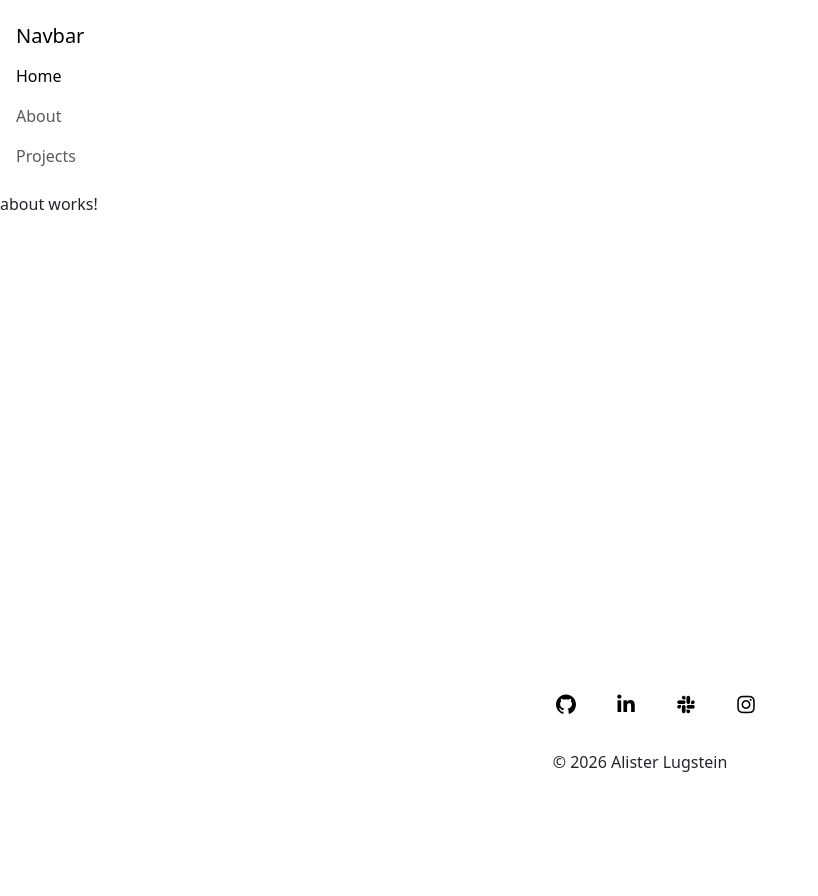
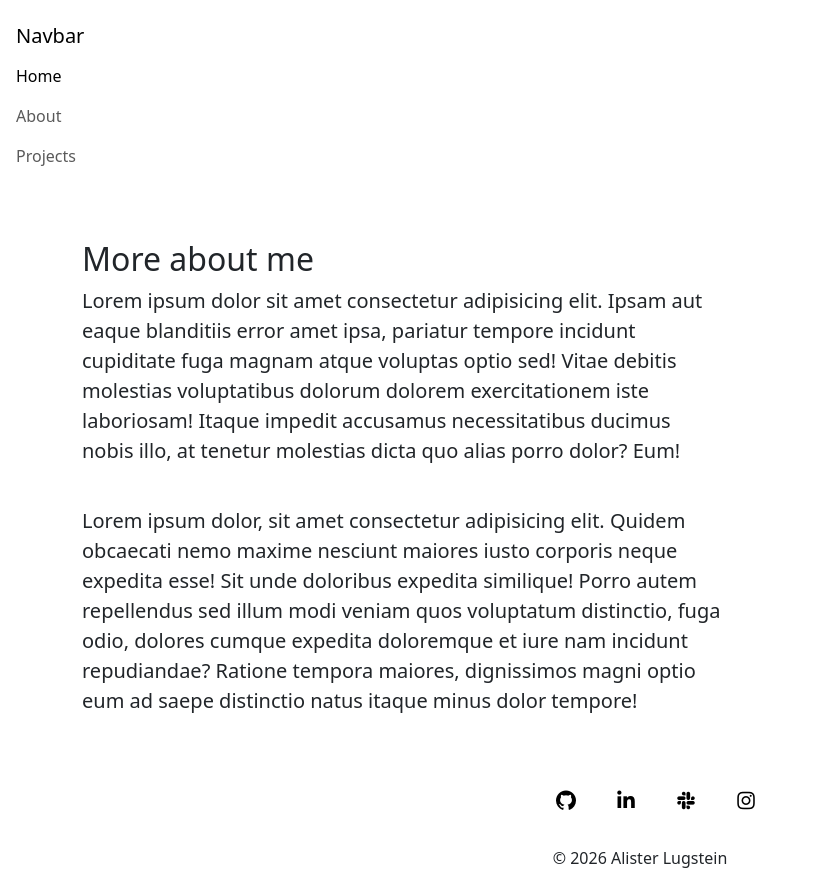
Before and after one commit to alisterlu-creator/My_Portfolio, an Angular app: page /about in a window 1280 px wide. Shown: the whole page, without its empty margins (0-818 px from the left). Before the commit the page ends 800 px from the top, so only its background shows below. Built offline with nearby package versions, Linux system fonts and the light colour scheme.

Commit message:
adds about content

```diff
--- a/src/app/about/about.html
+++ b/src/app/about/about.html
@@ -1 +1,30 @@
-<p>about works!</p>
+<section class="about my-5">
+  <div class="container">
+    <div class="row justify-content-center align-items-center">
+      <div class="col-md-7">
+        <!-- Title -->
+        <h2>More about me</h2>
+        <!-- Description -->
+        <p class="lead">
+          Lorem ipsum dolor sit amet consectetur adipisicing elit. Ipsam aut eaque blanditiis error
+          amet ipsa, pariatur tempore incidunt cupiditate fuga magnam atque voluptas optio sed!
+          Vitae debitis molestias voluptatibus dolorum dolorem exercitationem iste laboriosam!
+          Itaque impedit accusamus necessitatibus ducimus nobis illo, at tenetur molestias dicta quo
+          alias porro dolor? Eum!
+        </p>
+        <br />
+        <p class="lead">
+          Lorem ipsum dolor, sit amet consectetur adipisicing elit. Quidem obcaecati nemo maxime
+          nesciunt maiores iusto corporis neque expedita esse! Sit unde doloribus expedita
+          similique! Porro autem repellendus sed illum modi veniam quos voluptatum distinctio, fuga
+          odio, dolores cumque expedita doloremque et iure nam incidunt repudiandae? Ratione tempora
+          maiores, dignissimos magni optio eum ad saepe distinctio natus itaque minus dolor tempore!
+        </p>
+      </div>
+      <div class="col-md-5">
+        <!-- Image -->
+        <img src="" alt="" class="" />
+      </div>
+    </div>
+  </div>
+</section>
```
